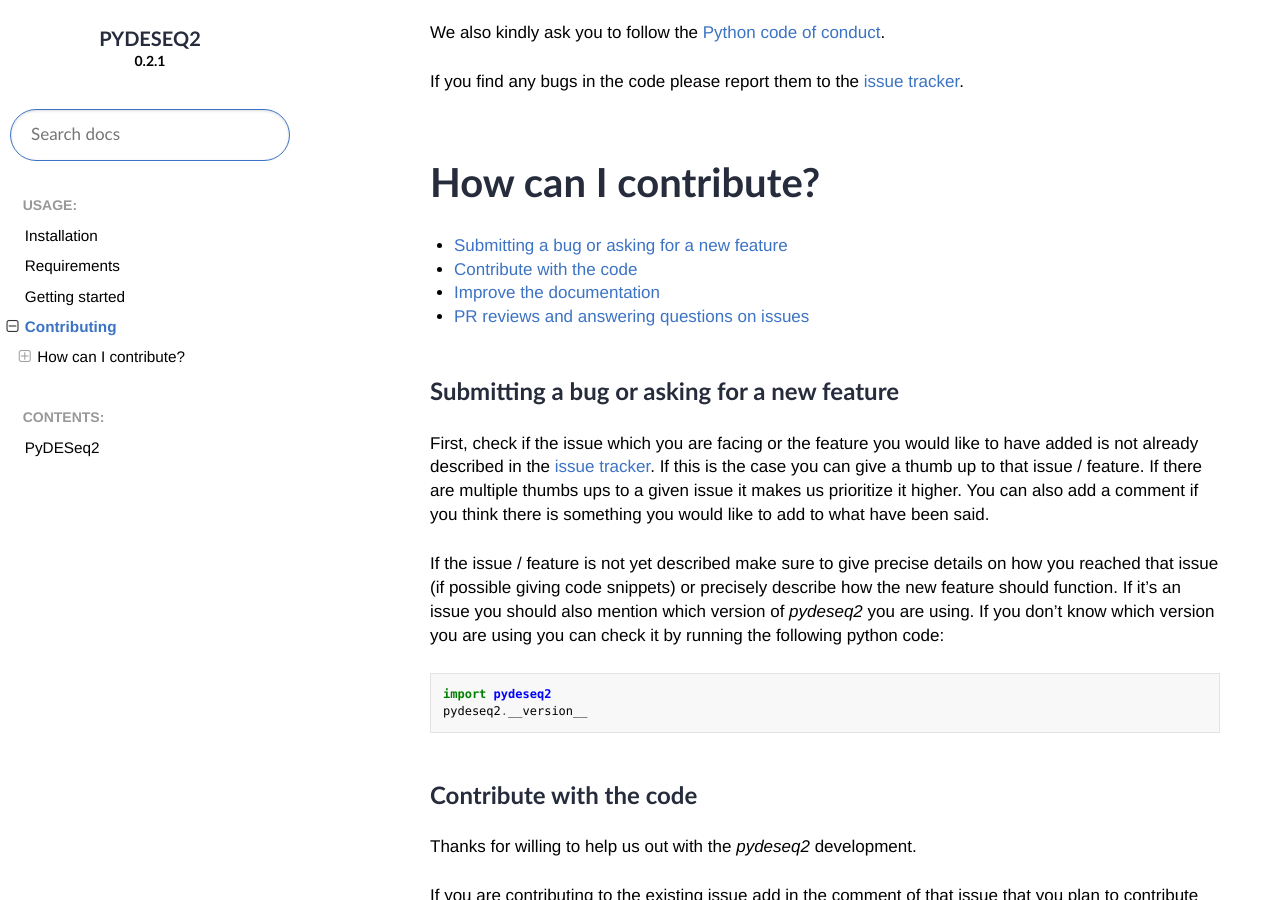
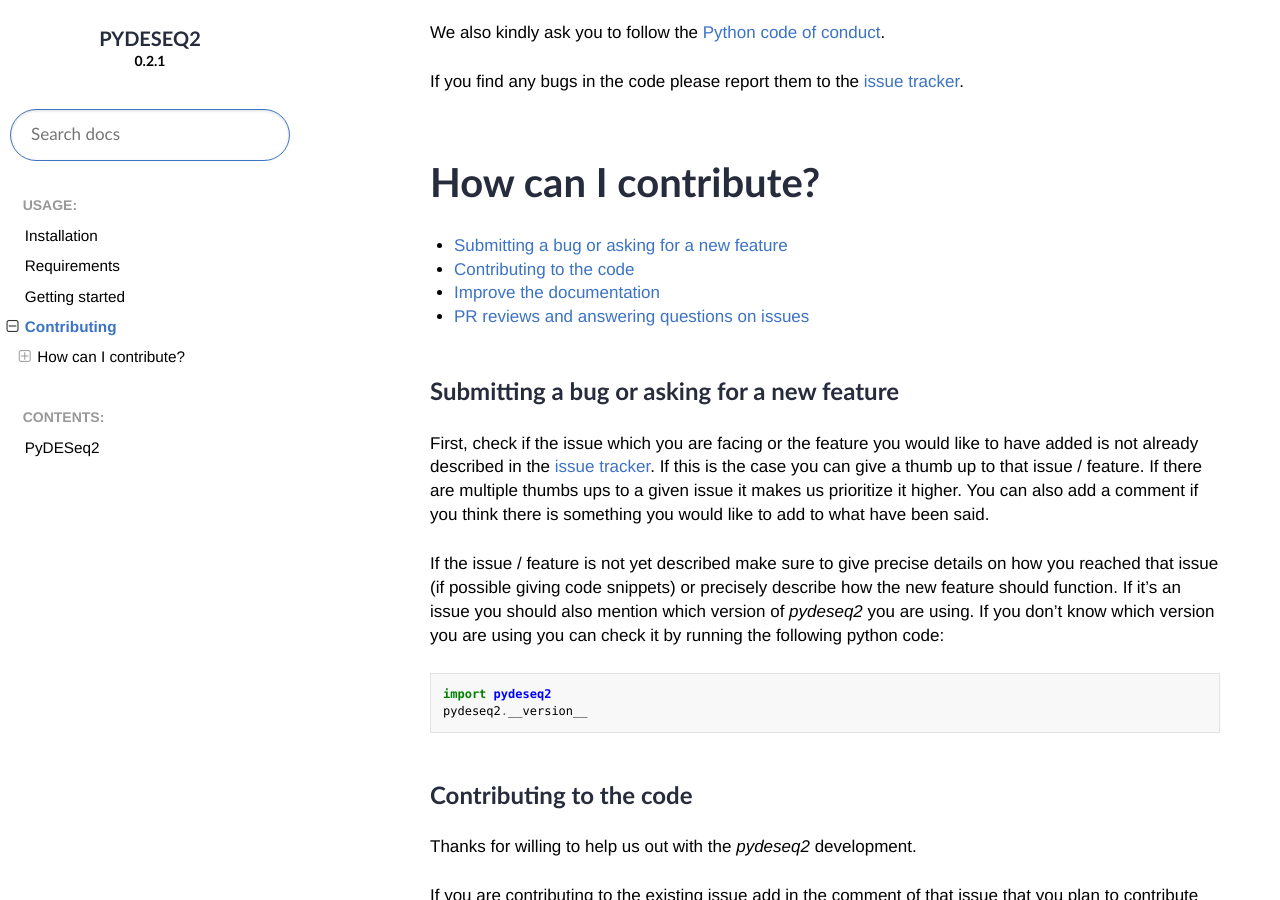
Before and after one commit to owkin/PyDESeq2, a Sphinx documentation site: the page built from docs/source/usage/contributing.rst, in a window 1280 px wide and 900 px high, scrolled down 295 px. Built offline with Sphinx 7.4.7 and the Read the Docs theme 2.0.0, drawn with Linux system fonts in a browser that asks for light colours; some web fonts are replaced; some of the changed text lies outside the part shown.

Commit message:
Update docs/source/usage/contributing.rst
Co-authored-by: Boris Muzellec <BorisMuzellec@users.noreply.github.com>

```diff
--- a/docs/source/usage/contributing.rst
+++ b/docs/source/usage/contributing.rst
@@ -45,7 +45,7 @@
 
 .. _code_contrib:
 
-Contribute with the code
+Contributing to the code
 ^^^^^^^^^^^^^^^^^^^^^^^^
 
 Thanks for willing to help us out with the `pydeseq2` development.
```
